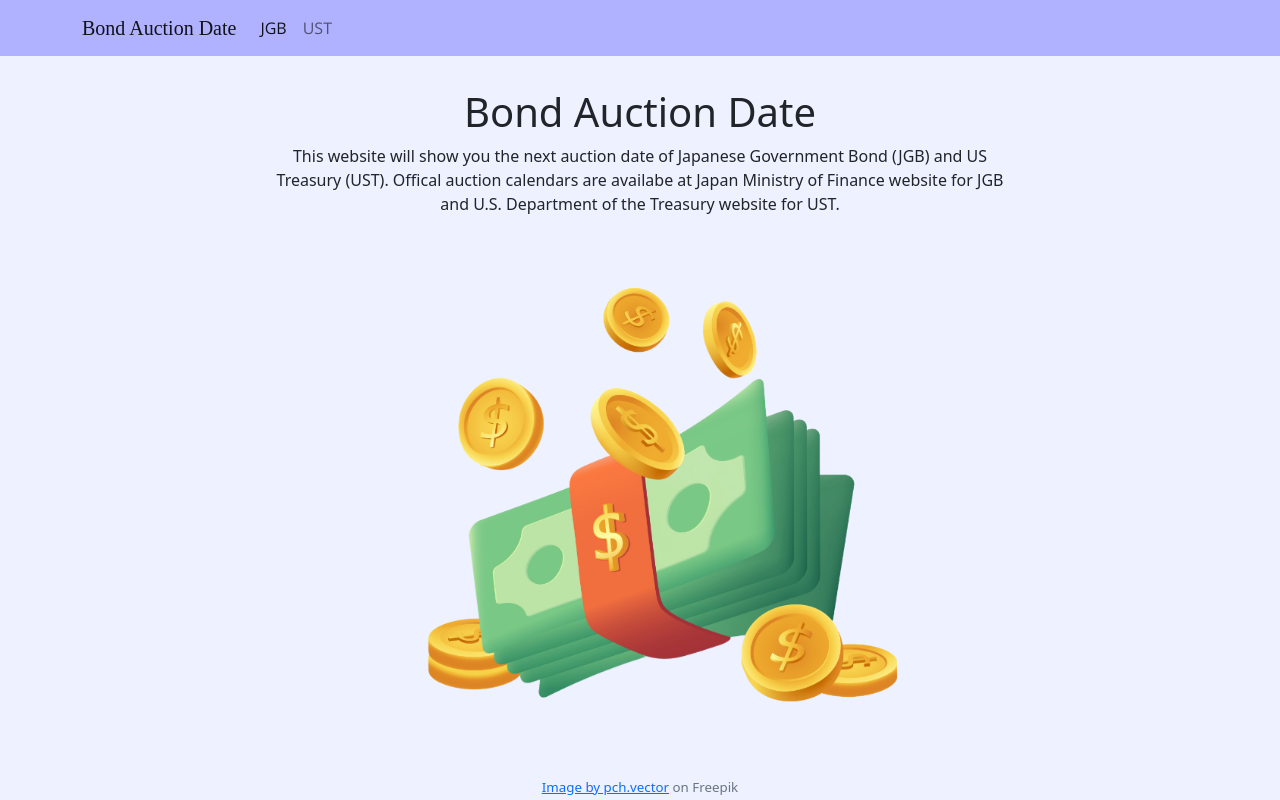
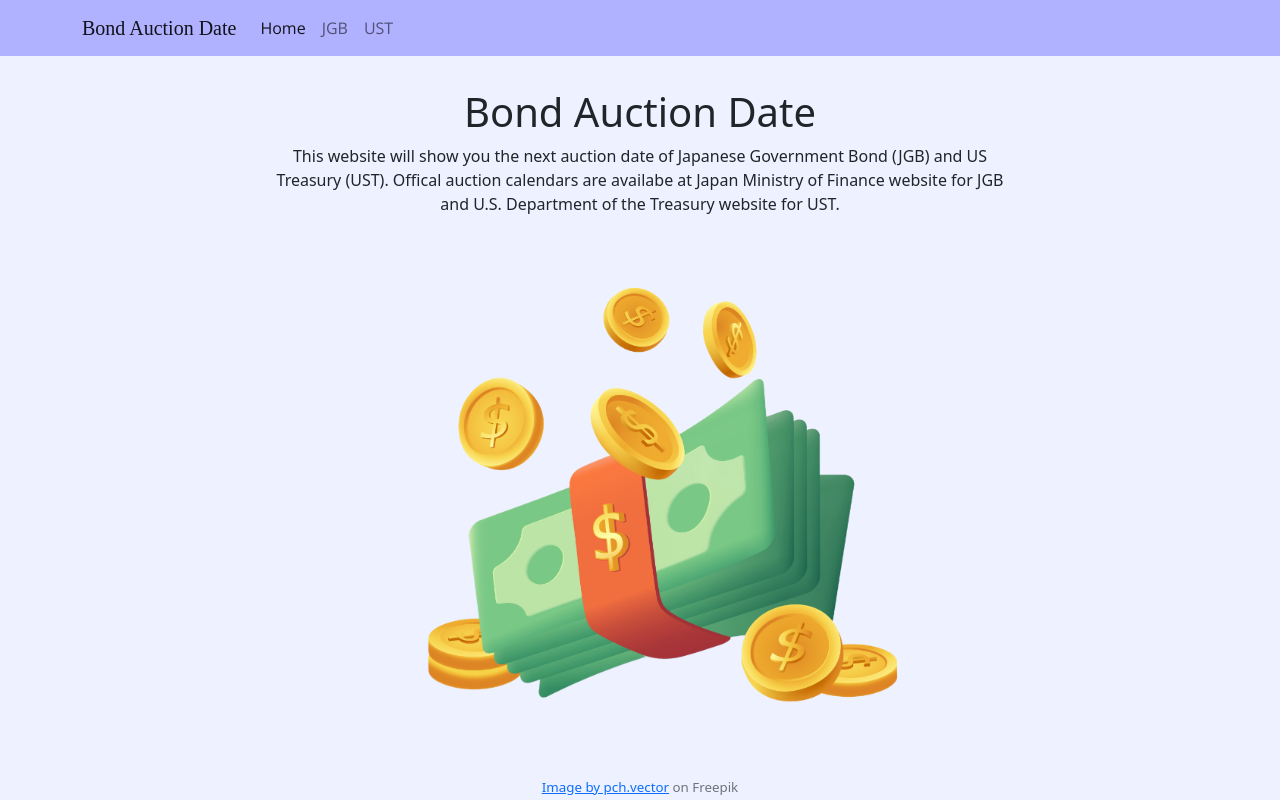
Before and after one commit to rob-by-w/Bond-Auction-Date-App, a React (Create React App) app: page / in a window 1280 px wide. Shown: the top 800 px of the page. Built offline with nearby package versions, Linux system fonts and the light colour scheme; no server answers; a web font is replaced by a local one.

Commit message:
Enabled router

```diff
--- a/package.json
+++ b/package.json
@@ -10,6 +10,7 @@
     "bootstrap": "^5.2.2",
     "react": "^18.2.0",
     "react-dom": "^18.2.0",
+    "react-router-dom": "^6.4.3",
     "react-scripts": "^2.1.3",
     "web-vitals": "^2.1.4"
   },
--- a/src/App.js
+++ b/src/App.js
@@ -1,4 +1,6 @@
 import React, { Component } from "react";
+import ReactDOM from "react-dom/client";
+import { createBrowserRouter, RouterProvider, Route } from "react-router-dom";
 import "./App.css";
 import Footer from "./components/Footer";
 import Home from "./components/Home";
@@ -6,13 +8,29 @@ import AuctionDateJgb from "./components/JGB";
 import Navbar from "./components/Navbar";
 import AuctionDateUst from "./components/UST";
 
+const router = createBrowserRouter([
+	{
+		path: "/",
+		element: <Home />,
+	},
+	{
+		path: "/jgb",
+		element: <AuctionDateJgb />,
+	},
+	{
+		path: "/ust",
+		element: <AuctionDateUst />,
+	},
+]);
+
 function App() {
 	return (
 		<main>
 			<Navbar />
-			<Home />
+			<RouterProvider router={router} />
+			{/* <Home />
 			<AuctionDateJgb />
-			<AuctionDateUst />
+			<AuctionDateUst /> */}
 			<Footer />
 		</main>
 	);
--- a/src/components/Navbar.jsx
+++ b/src/components/Navbar.jsx
@@ -2,19 +2,24 @@ import React from "react";
 
 function Navbar() {
 	return (
-		<nav class="navbar navbar-expand-lg bg-header">
-			<div class="container-fluid container">
-				<a class="navbar-brand" href="#">
+		<nav className="navbar navbar-expand-lg bg-header">
+			<div className="container-fluid container">
+				<a className="navbar-brand" href="/">
 					Bond Auction Date
 				</a>
-				<ul class="navbar-nav me-auto mb-2 mb-lg-0">
-					<li class="nav-item">
-						<a class="nav-link active"href="#">
+				<ul className="navbar-nav me-auto mb-2 mb-lg-0">
+					<li className="nav-item">
+						<a className="nav-link active" href="/">
+							Home
+						</a>
+					</li>
+					<li className="nav-item">
+						<a className="nav-link" href="/jgb">
 							JGB
 						</a>
 					</li>
-					<li class="nav-item">
-						<a class="nav-link" href="#">
+					<li className="nav-item">
+						<a className="nav-link" href="/ust">
 							UST
 						</a>
 					</li>
```
Also changed, not shown: 1 other file (tests, documents, lock files or other folders).
